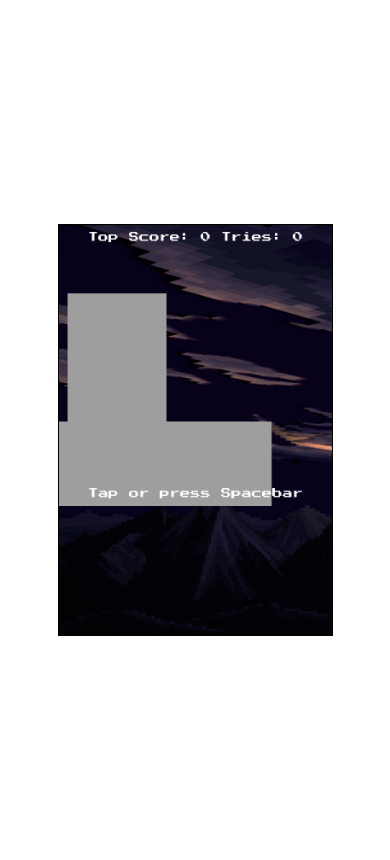
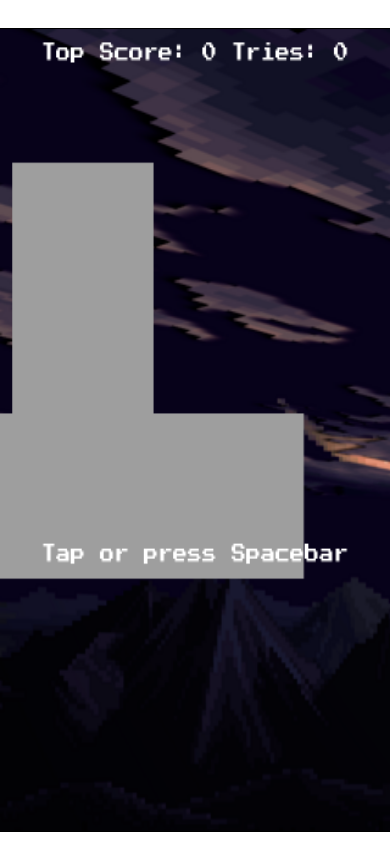
Before and after one commit to HericMendez/Flappyvania-Canvas, a plain HTML site: page index.html in a window 390 px wide. Drawn offline with Linux system fonts and the light colour scheme.

Commit message:
Ajuste de dificuldade e correção de resolução de tela na versão mobile

```diff
--- a/assets/scripts/alucard.js
+++ b/assets/scripts/alucard.js
@@ -10,10 +10,10 @@ function Bird() {
     x: 15,
     y: 50,
     //Variáveis de controle de gravidade:
-    gravity: 0.25,
+    gravity: 0.15,
     speed: 0,
 
-    jumpHeight: 5,
+    jumpHeight: 3.7,
 
     update() {
       if (colideComCenario(bird, Cenario().chao)) {
--- a/assets/scripts/canos.js
+++ b/assets/scripts/canos.js
@@ -38,7 +38,7 @@ function Canos() {
     desenha() {
       canos.pares.forEach((par) => {
         const randomY = par.y;
-        const canoGap = 100;
+        const canoGap = 110;
 
         const canoHighX = par.x;
         const canoHighY = randomY;
--- a/assets/scripts/score.js
+++ b/assets/scripts/score.js
@@ -29,8 +29,7 @@ const Score = () => {
         canvas.width / 2,
         canvas.height - (baseHeight + 160)
       ),
-
-      context.font = '12px "Press Start 2P", cursive';
+        (context.font = '12px "Press Start 2P", cursive');
       context.fillText(
         `Tap or press Spacebar`,
         canvas.width / 2,
@@ -39,9 +38,11 @@ const Score = () => {
     },
 
     update() {
-      if (frames % 60 === 0) {
-        this.pontos++;
-      }
+      setTimeout(() => {
+        if (frames % 100 === 0) {
+          this.pontos++;
+        }
+      }, 3000);
 
       if (this.pontos > highscore.best) {
         highscore.best = highscore.last;
--- a/index.html
+++ b/index.html
@@ -3,7 +3,7 @@
 <head>
     <meta charset="UTF-8">
     <meta http-equiv="X-UA-Compatible" content="IE=edge">
-    <meta name="viewport" content="width=device-width, initial-scale=1.0">
+    <meta name="viewport" content="width=device-width, initial-scale=1.0, maximum-scale=1.0, user-scalable=no" />
     <title>Flappyvania</title>
     <link rel="stylesheet" href="styles.css">
     <link rel="preconnect" href="https://fonts.googleapis.com">
@@ -11,7 +11,7 @@
     <link href="https://fonts.googleapis.com/css2?family=Press+Start+2P&display=swap" rel="stylesheet">
 
 </head>
-<body>
+<body scroll="no" style="overflow: hidden">
     <canvas id="game-canvas" width="500" height="480"></canvas>
     <script src="./assets/scripts/initializer.js"></script>
     <script src="./assets/scripts/responsive.js"></script>
--- a/styles.css
+++ b/styles.css
@@ -10,6 +10,17 @@ canvas{
     display: block;
     margin: 0 auto;
     width: 70vw;
+    height: 80vh;
 
 
 }
+
+@media only screen and (max-width: 480px) {
+    /* For mobile phones: */
+    canvas {
+      width: 100vw;
+      height: 95vh;
+      display: block;
+      position: absolute;
+    }
+  }
```
Also changed, not shown: favicona.ico (deleted).
